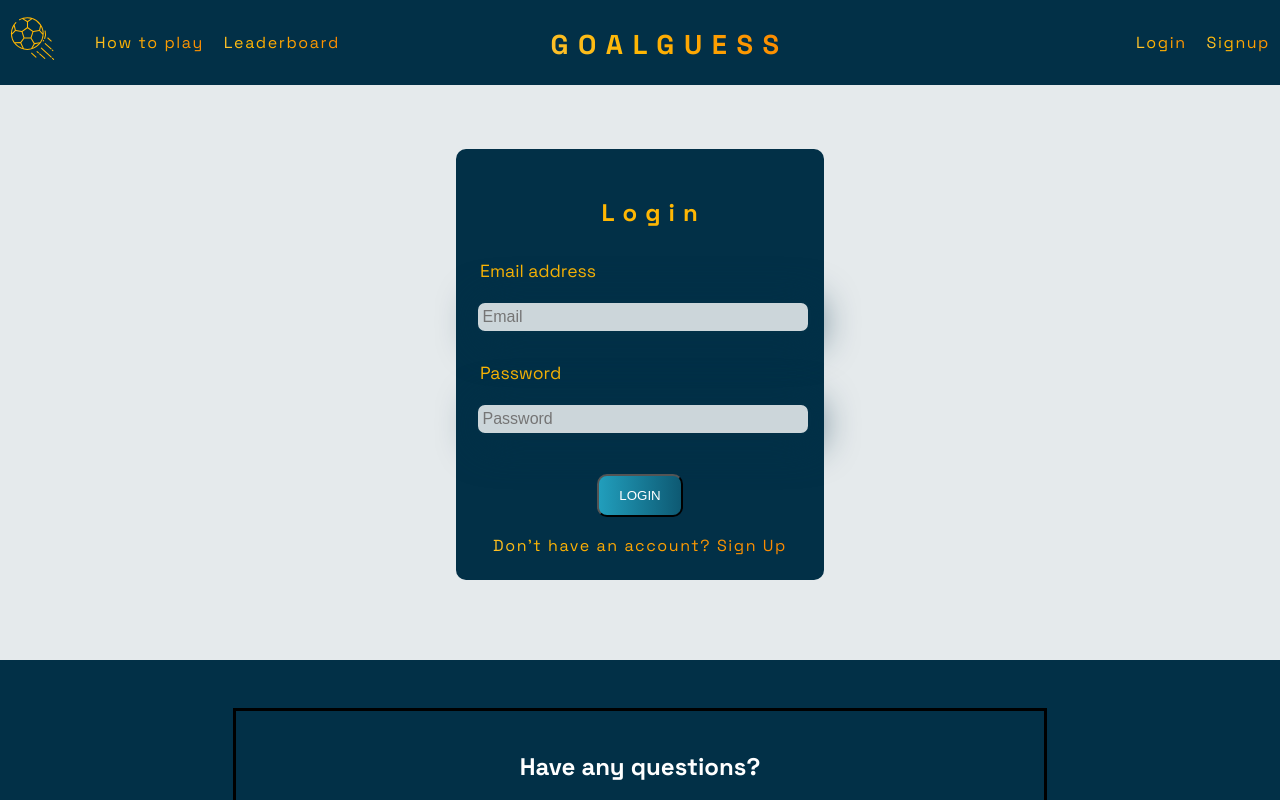
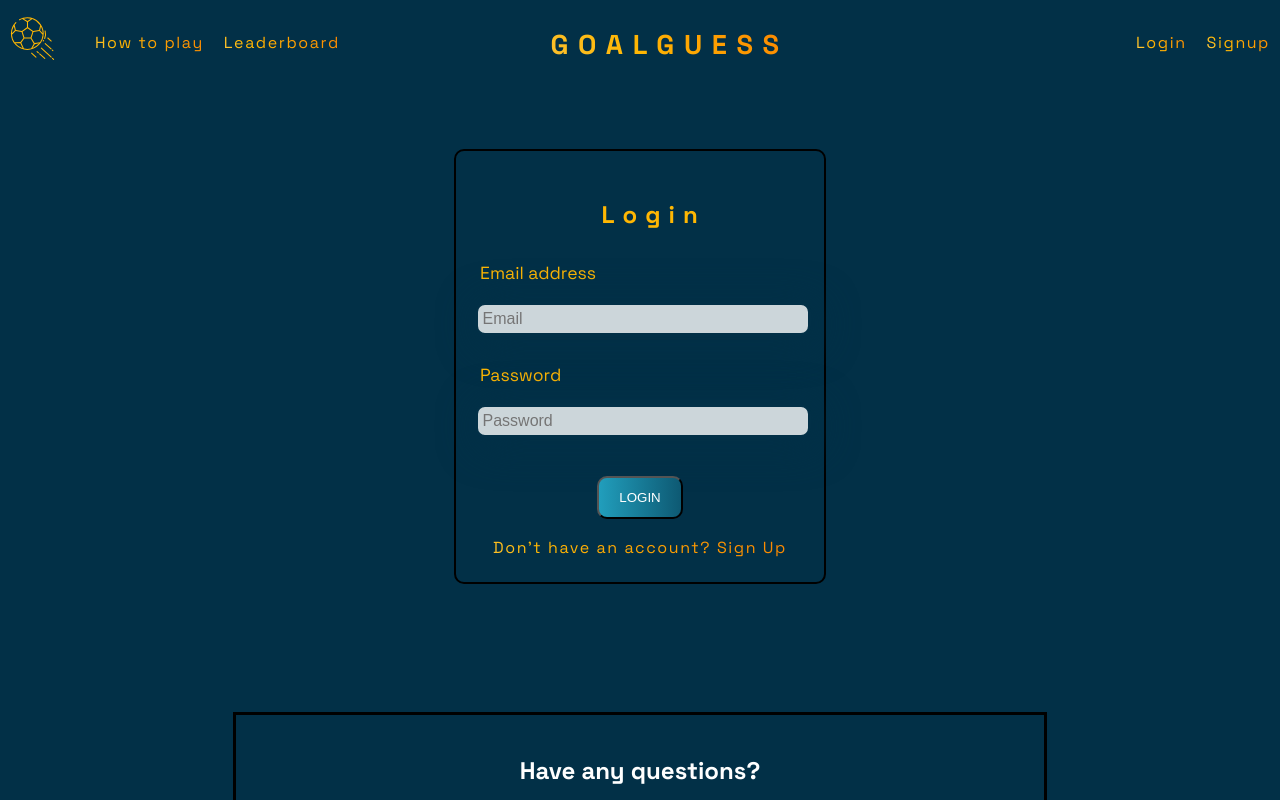
Before and after one commit to hamoooz1/GoalGuess, a React (Create React App) app in the folder client/: page / in a window 1280 px wide. Both pictures are taken after a click on the element "Login". Shown: the top 800 px of the page. Built offline with nearby package versions, Linux system fonts and the light colour scheme.

Commit message:
changed color of login/signup page

```diff
--- a/client/src/styles/login.scss
+++ b/client/src/styles/login.scss
@@ -1,14 +1,14 @@
+body {
+  background-color: #023047;
+}
+
 .login {
   display: flex;
   flex-direction: column;
-  // background-image: url("../field.png");
-  // background-size: cover;
   height: 70%;
   background-color: rgba(2, 48, 71, 0.1);
-  // background-image: linear-gradient(
-  //   to top,
-  //   rgba(2, 48, 71, 0.8) 0%,
-  //   #219ebc 51%,
-  //   #fff 100%
-  // );
 }
+
+.form {
+  border: solid black 2px;
+}
```
